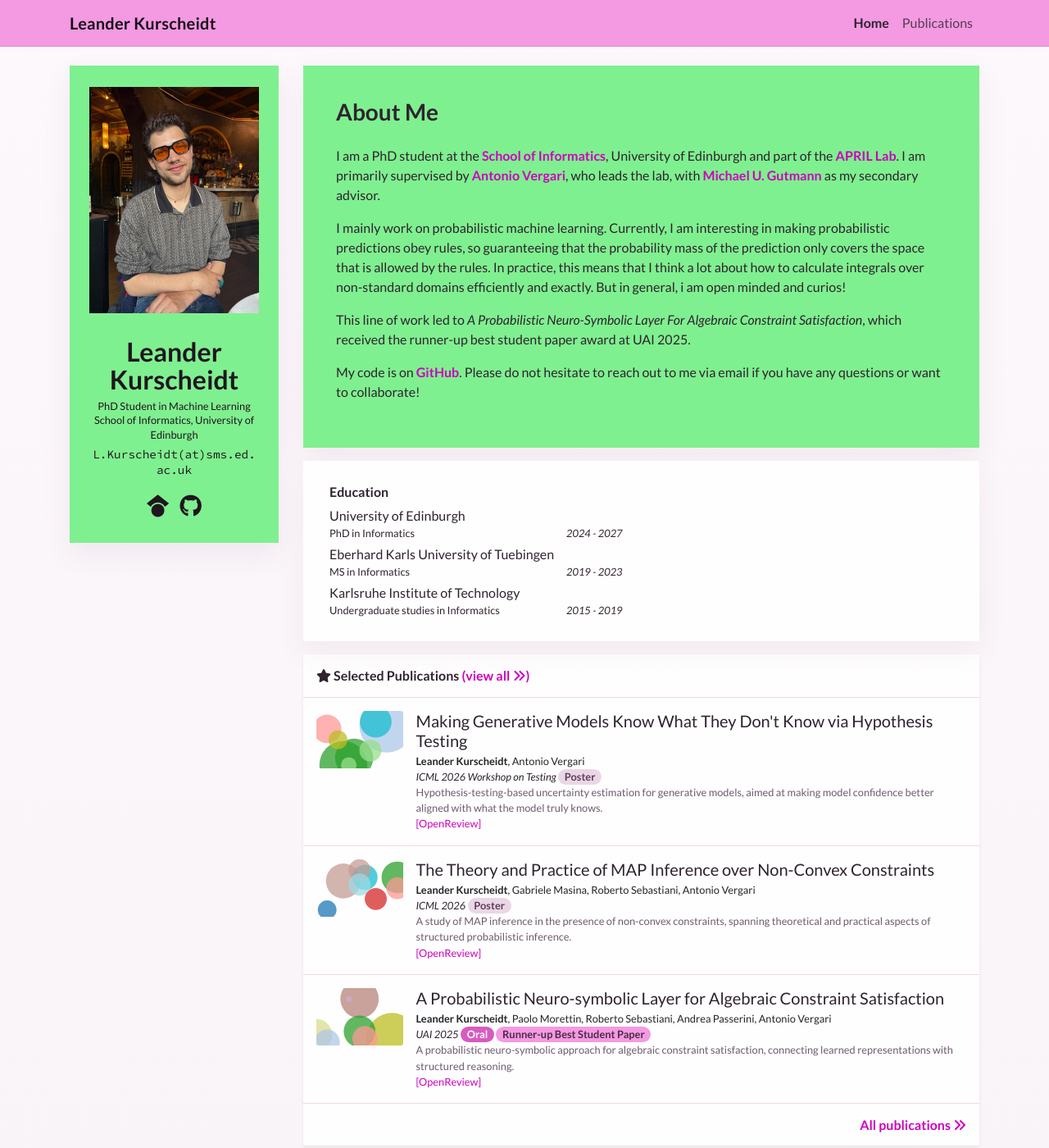
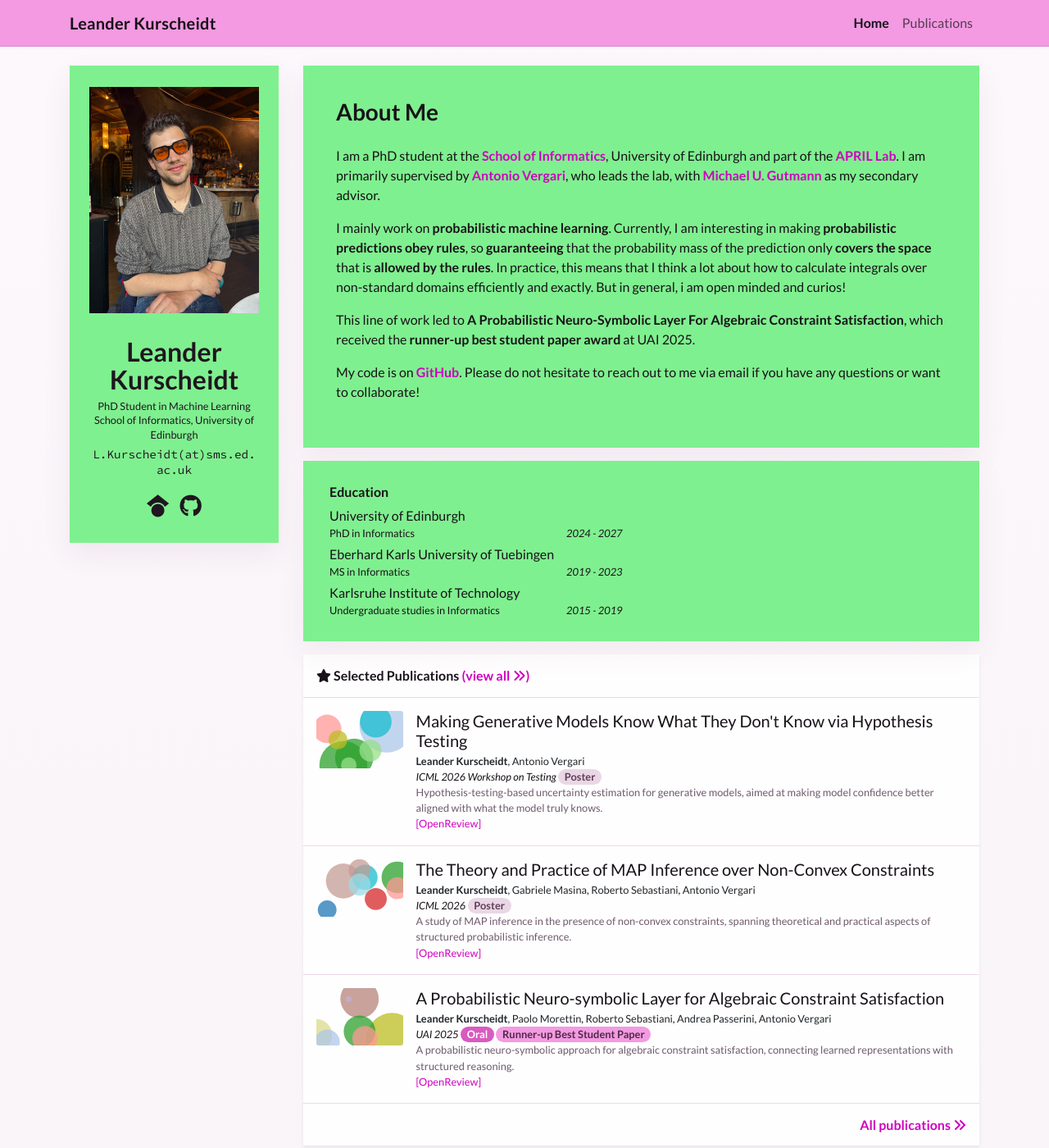
Before and after one commit to LeanderK/LeanderK.github.io, a Jekyll site: the page built from index.html, in a window 1280 px wide and 1400 px high. Shown: the whole window at 82% size. Built offline with Jekyll 4.4.1, drawn with Linux system fonts in a browser that asks for light colours; nearby versions of some CDN libraries; a style sheet for code colours, icons or effects is not loaded.

Commit message:
final touch

```diff
--- a/_data/profile.yml
+++ b/_data/profile.yml
@@ -21,11 +21,11 @@ short_bio: >-
     as my secondary advisor.
   </p>
   <p>
-    I mainly work on probabilistic machine learning. Currently, I am interesting in making probabilistic predictions obey rules, so guaranteeing that the probability mass of the prediction only covers the space that is allowed by the rules. In practice, this means that I think a lot about how to calculate integrals over non-standard domains efficiently and exactly. But in general, i am open minded and curios!
+    I mainly work on <strong>probabilistic machine learning</strong>. Currently, I am interesting in making <strong>probabilistic predictions obey rules</strong>, so <strong>guaranteeing</strong> that the probability mass of the prediction only <strong>covers the space</strong> that is <strong>allowed by the rules</strong>. In practice, this means that I think a lot about how to calculate integrals over non-standard domains efficiently and exactly. But in general, i am open minded and curios!
   </p>
   <p>
-    This line of work led to <em>A Probabilistic Neuro-Symbolic Layer For Algebraic Constraint Satisfaction</em>,
-    which received the runner-up best student paper award at UAI 2025.
+    This line of work led to <strong>A Probabilistic Neuro-Symbolic Layer For Algebraic Constraint Satisfaction</strong>,
+    which received the <strong>runner-up best student paper award</strong> at UAI 2025.
   </p>
   <p>
     My code is on <a href="https://github.com/LeanderK" target="_blank">GitHub</a>. Please do not hesitate to reach out to me via email if you have any questions or want to collaborate!
--- a/_includes/widgets/experience_card.html
+++ b/_includes/widgets/experience_card.html
@@ -1,6 +1,6 @@
 <div class="row mt-3">
     <div class="col">
-        <div class="card border-0 shadow-sm bg-white">
+        <div class="card border-0 shadow-sm bg-white about-card">
             <div class="card-body p-4">
                 <div class="row" data-masonry='{"percentPosition": true }'>
                     {% if site.data.profile.education %}
--- a/assets/css/global.css
+++ b/assets/css/global.css
@@ -2,7 +2,7 @@
 :root {
     --accent: #f39ae2;
     --accent-strong: #d85bc0;
-    --accent-deep: #00000;
+    --accent-deep: #181219;
     --accent-soft: #fdf2fa;
     --border-soft: #efd8e9;
     --page-bg: #f9f4f8;
@@ -18,12 +18,16 @@ body {
     font-family: "Lato", sans-serif;
     font-weight: 400;
     padding-top: 5.0rem;
-    color: #2f2330;
+    color: #181219;
 }
 
 h1, h2, h3, h4, h5, h6,
 .h1, .h2, .h3, .h4, .h5, .h6 {
     font-weight: 700;
+}
+
+.text-profile-bio strong {
+    font-weight: 600;
 }
 
 .card {
```
